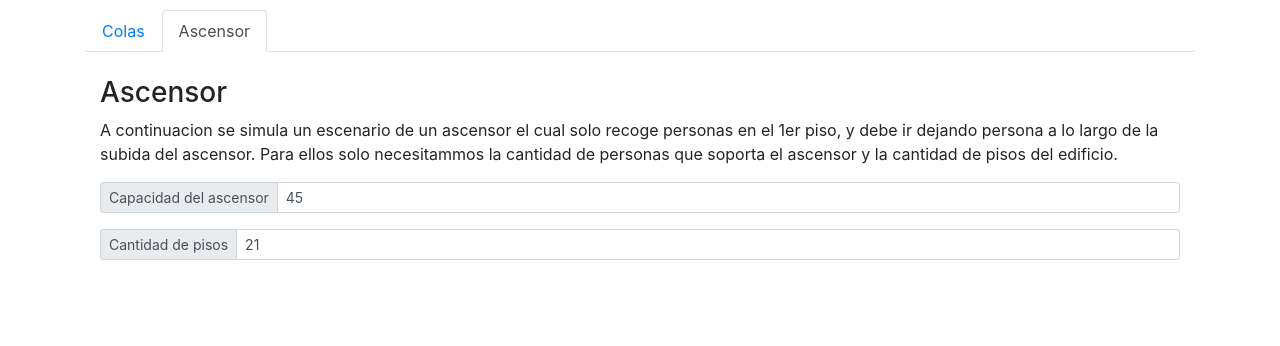
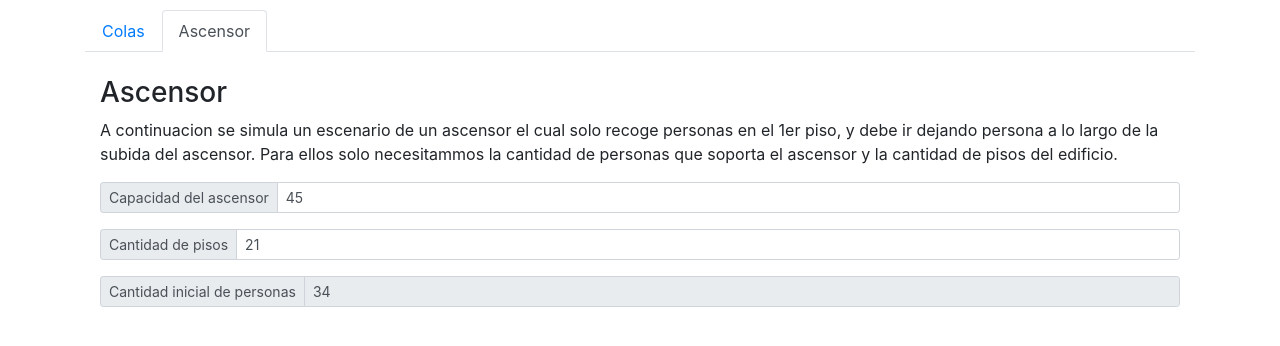
Before and after one commit to piiok/Simulacion1, a plain HTML site: page index.html in a window 1280 px wide. Both pictures are taken after a click on the link "Ascensor". Shown: the part 84-430 px from the top of the page. Drawn offline with Linux system fonts and the light colour scheme.

Commit message:
Update index.html

```diff
--- a/index.html
+++ b/index.html
@@ -73,7 +73,13 @@
                         <div class="input-group-prepend">
                             <span class="input-group-text">Cantidad de pisos</span>
                         </div>
-                        <input id="pisos" type="text" class="form-control" value="" min="1" step="1" onchange="proceso2()">
+                        <input id="pisos" type="text" class="form-control" min="1" step="1" onchange="proceso2()">
+                </div>
+                <div class="input-group mb-3 input-group-sm">
+                    <div class="input-group-prepend">
+                        <span class="input-group-text">Cantidad inicial de personas</span>
+                    </div>
+                    <input id="inicial" type="text" class="form-control"  min="1" step="1" disabled>
                 </div>
                 <div id="grafica1">
                     <canvas id="canvas2" height="450" width="600"></canvas>
@@ -93,7 +99,9 @@
             var ctx1 = document.getElementById('canvas2').getContext('2d');
             var capacidad = parseInt($("#capacidad").val());
             var pisos = parseInt($("#pisos").val());
-            var config1 = configuracion2(ascensor(capacidad,pisos));
+            result  =ascensor(capacidad,pisos);
+            var config1 = configuracion2([result[0],result[1]]);
+            $("#inicial").val(result[2]);
             window.myLine2 = new Chart(ctx1, config1);
 
         }
```
